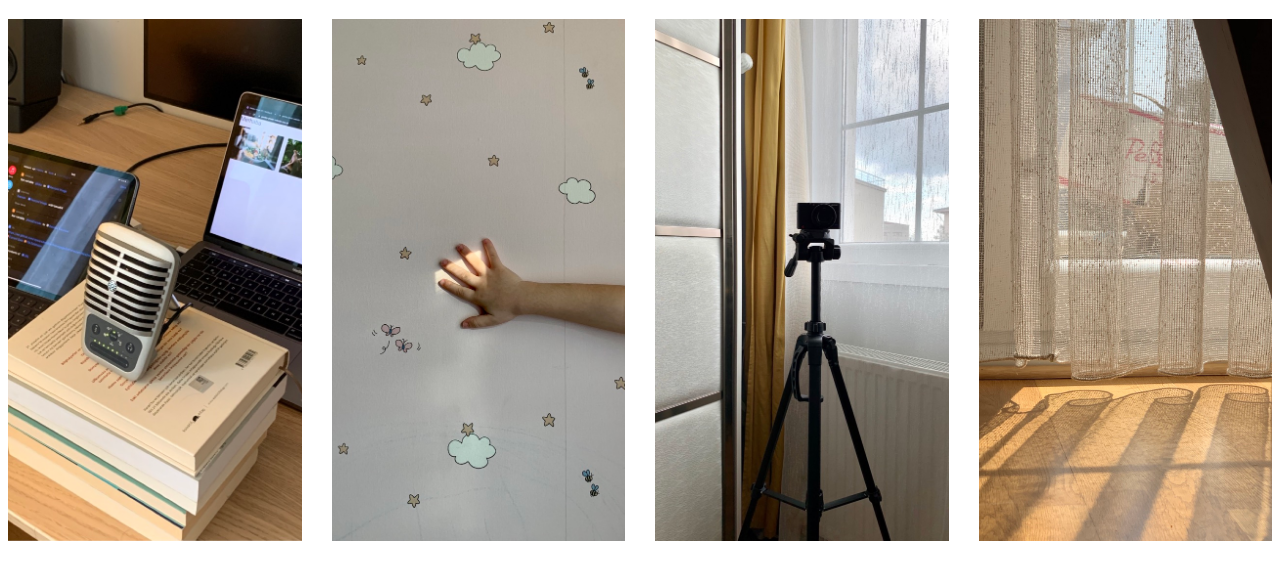
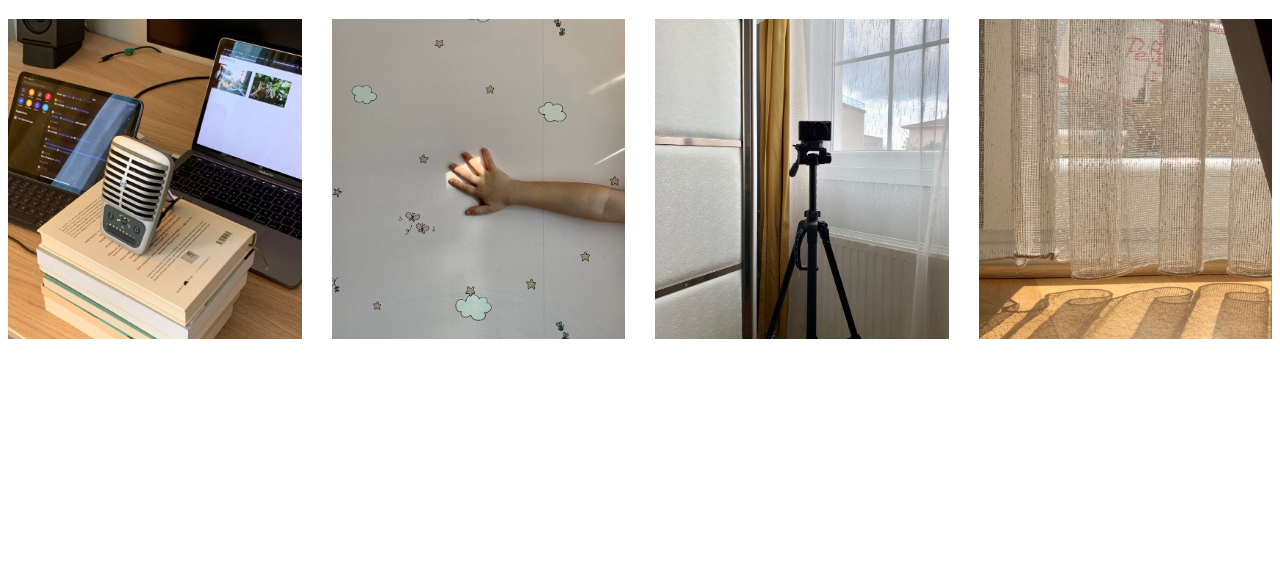
Before and after one commit to ademilter/gastby-photo-website, a Gatsby site: page / in a window 1280 px wide. Shown: the part 61-640 px from the top of the page. Built offline with nearby package versions, Linux system fonts and the light colour scheme; Gatsby itself is replaced by a stand-in of ours.

Commit message:
foto yüksekliği fix

```diff
--- a/src/pages/index.css
+++ b/src/pages/index.css
@@ -3,3 +3,7 @@
   grid-template-columns: repeat(4, 1fr);
   gap: 30px;
 }
+
+.gatsby-image-wrapper {
+ height: 320px;
+}
```
